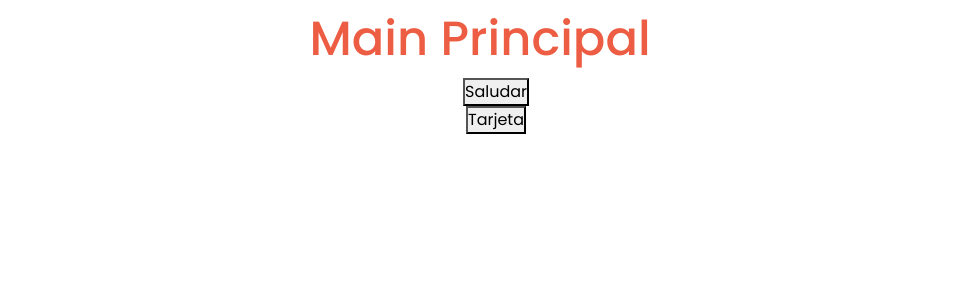
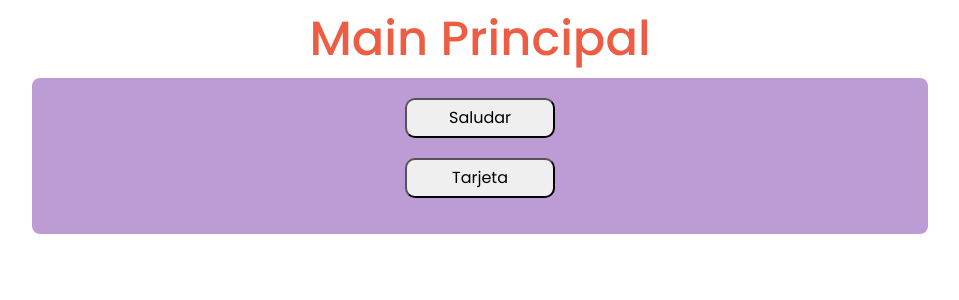
Before and after one commit to DanielGuzmanV/React-Ts-Fundamentos, a React (Vite) app: page / in a window 1280 px wide. Shown: the top 300 px of the page, without its empty margins (160-1119 px from the left). Built offline with nearby package versions, Linux system fonts and the light colour scheme.

Commit message:
se agregaron estilos a los botones

```diff
--- /dev/null
+++ b/src/components/ContentButtons.css
@@ -0,0 +1,26 @@
+
+.btnStyle {
+  width: 150px;
+  height: 40px;
+  display: inline-block;
+
+  margin: 10px;
+  border-radius: 10px ;
+}
+
+.ulStyle {
+  list-style: none;
+  display: flex;
+  flex-direction: column;
+  padding: 10px;
+  align-items: center;
+}
+
+.contentStyle {
+  background-color: rgb(189, 156, 213);
+  width: 70%;
+  display: inline-block;
+
+  border-radius: 8px;
+
+}
--- a/src/components/ContentButtons.tsx
+++ b/src/components/ContentButtons.tsx
@@ -1,4 +1,5 @@
 import { useNavigate } from "react-router-dom"
+import '../components/ContentButtons.css'
 
 function ContentButtons() {
 
@@ -9,15 +10,27 @@ function ContentButtons() {
   }
 
   return (
-    <ul style={{listStyle: 'none'}}>
-      <li>
-        <button onClick={ () => handleSaludar("/saludo")}>Saludar</button>
-      </li>
-      <li>
-        <button onClick={ () => handleSaludar("/card")}>Tarjeta</button>
-      </li>
+    <div className="contentStyle">
+      <ul className="ulStyle">
+        <li>
+          <button
+            className="btnStyle"
+            onClick={ () => handleSaludar("/saludo")}
+          >
+            Saludar
+          </button>
+        </li>
+        <li>
+          <button
+            className="btnStyle"
+            onClick={ () => handleSaludar("/card")}
+          >
+            Tarjeta
+          </button>
+        </li>
+      </ul>
+    </div>
 
-    </ul>
   )
 }
 
```
